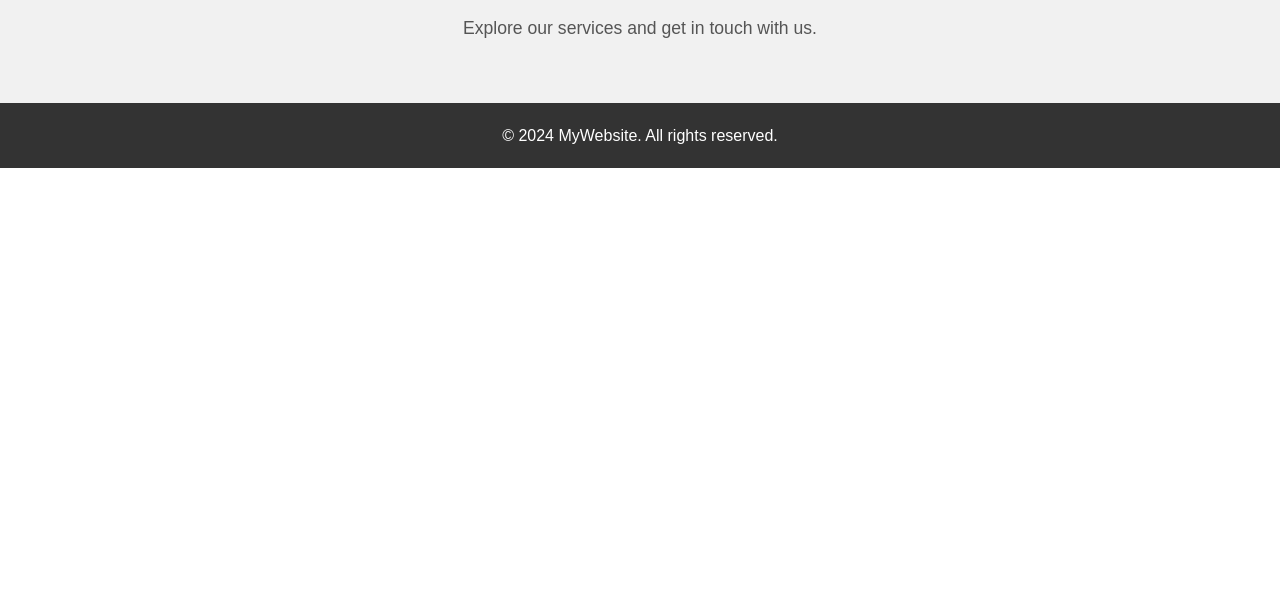
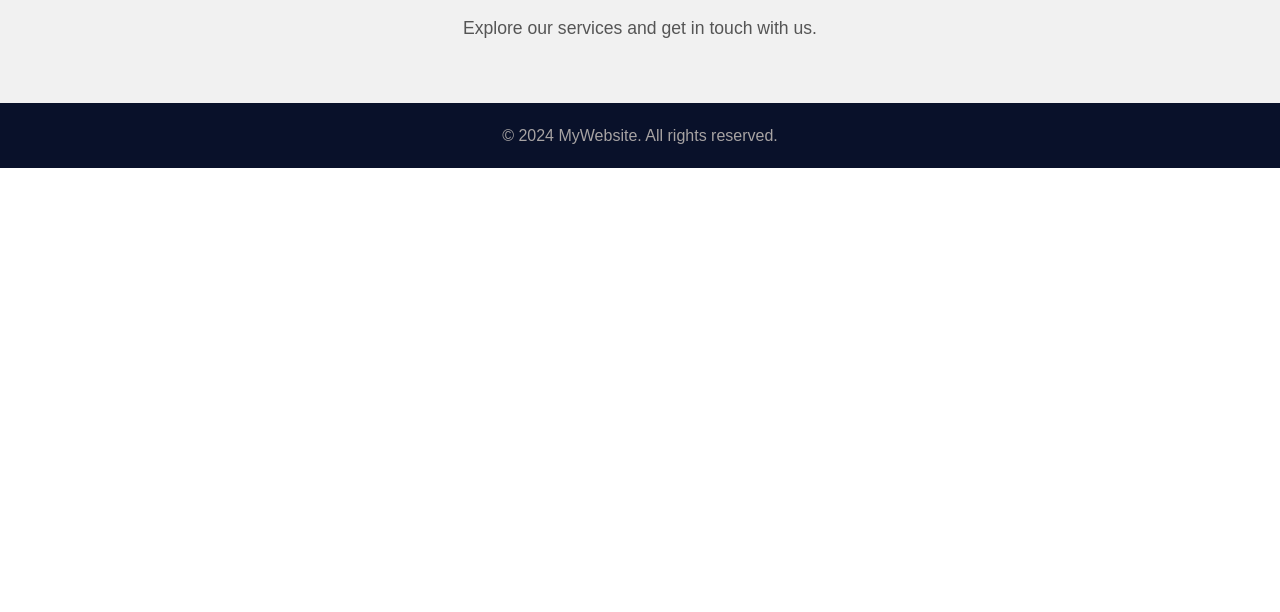
Before and after one commit to kavishka852/website-header-nav-bar-with-footer, a plain HTML site: page index.html in a window 1280 px wide. Shown: the part 188-800 px from the top of the page. Drawn offline with Linux system fonts and the light colour scheme.

```diff
--- a/styles.css
+++ b/styles.css
@@ -85,8 +85,8 @@
 
   /* Footer Styles */
   footer {
-    background-color: #333;
-    color: #fff;
+    background-color: #09112a;
+    color: #a7a3a3;
     text-align: center;
     padding: 20px 0;
   }
```
